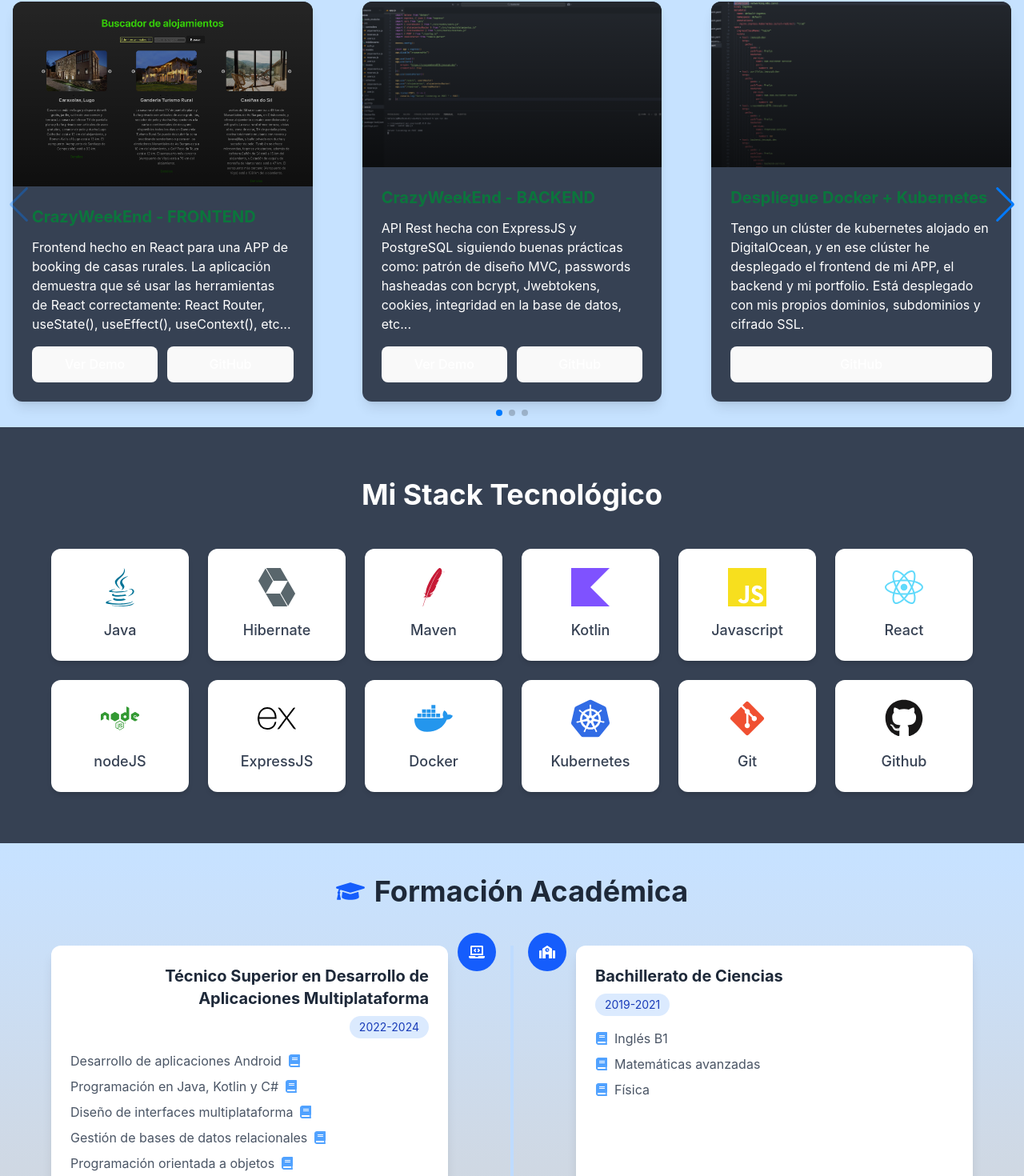
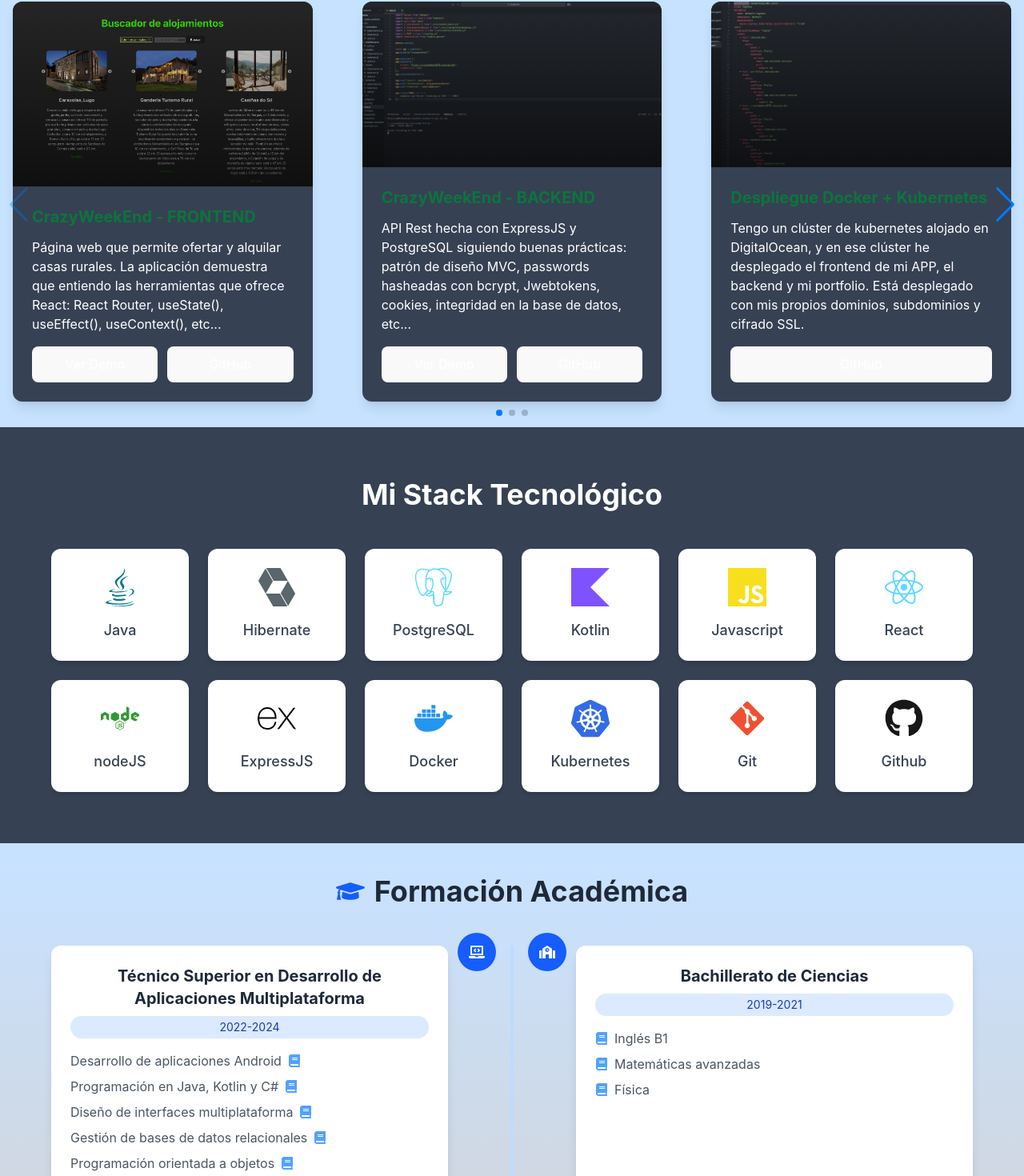
Before and after one commit to KetaLoca/Portfolio-jesuspb, a React (Vite) app: page / in a window 1280 px wide. Shown: the part 609-2079 px from the top of the page at 80% size. Built offline with nearby package versions, Linux system fonts and the light colour scheme.

Commit message:
Puliendo detalles

```diff
--- a/src/components/Formation.jsx
+++ b/src/components/Formation.jsx
@@ -63,9 +63,8 @@ const Formation = () => {
                   </div>
                 </div>
 
-                <h3 className="text-xl font-bold text-gray-800 mb-2">{formacion.title}</h3>
-                <p className="text-blue-600 font-medium mb-2">{formacion.institution}</p>
-                <span className="inline-block bg-blue-100 text-blue-800 px-3 py-1 rounded-full text-sm mb-4">
+                <h3 className="text-xl font-bold text-gray-800 mb-2 text-center">{formacion.title}</h3>
+                <span className="block bg-blue-100 text-blue-800 px-3 py-1 rounded-full text-sm mb-4 text-center">
                   {formacion.year}
                 </span>
 
--- a/src/components/Header.jsx
+++ b/src/components/Header.jsx
@@ -22,7 +22,7 @@ const Header = () => {
     //     }
     // };
 
-    const handleScroll = (sectionId) => {
+    const handleScroll = (sectionId, e) => {
         const section = document.getElementById(sectionId);
         if (section) {
             const headerHeight = headerRef.current?.offsetHeight || 0;
@@ -33,6 +33,7 @@ const Header = () => {
                 behavior: 'smooth'
             });
         }
+        e.target.blur()
     };
 
     return (
@@ -59,7 +60,7 @@ const Header = () => {
                         {sections.map((section) => (
                             <button
                                 key={section.id}
-                                onClick={() => handleScroll(section.id)}
+                                onClick={(e) => handleScroll(section.id, e)}
                                 className={`${activeSection === section.id
                                     ? 'text-indigo-600 border-b-2 border-indigo-600'
                                     : 'text-gray-600 hover:text-indigo-600 transition-colors'
--- a/src/components/Projects.jsx
+++ b/src/components/Projects.jsx
@@ -9,7 +9,7 @@ const Projects = () => {
         {
             id: 1,
             title: "CrazyWeekEnd - FRONTEND",
-            description: "Frontend hecho en React para una APP de booking de casas rurales. La aplicación demuestra que sé usar las herramientas de React correctamente: React Router, useState(), useEffect(), useContext(), etc...",
+            description: "Página web que permite ofertar y alquilar casas rurales. La aplicación demuestra que entiendo las herramientas que ofrece React: React Router, useState(), useEffect(), useContext(), etc...",
             image: "/frontend-buscador.png",
             deployment: "https://crazyweekend570.jesuspb.dev",
             github: "https://github.com/KetaLoca/CrazyWeekEnd"
@@ -17,7 +17,7 @@ const Projects = () => {
         {
             id: 2,
             title: "CrazyWeekEnd - BACKEND",
-            description: "API Rest hecha con ExpressJS y PostgreSQL siguiendo buenas prácticas como: patrón de diseño MVC, passwords hasheadas con bcrypt, Jwebtokens, cookies, integridad en la base de datos, etc...",
+            description: "API Rest hecha con ExpressJS y PostgreSQL siguiendo buenas prácticas: patrón de diseño MVC, passwords hasheadas con bcrypt, Jwebtokens, cookies, integridad en la base de datos, etc...",
             image: "/backend.png",
             deployment: "https://backend.jesuspb.dev/alojamientos",
             github: "https://github.com/KetaLoca/CrazyWeekEnd_API_Express"
--- a/src/components/Tecs.jsx
+++ b/src/components/Tecs.jsx
@@ -1,11 +1,13 @@
 import { FaJava, FaGitAlt, FaGithub, FaDocker, FaReact, FaNode } from "react-icons/fa";
-import { SiHibernate, SiApache, SiKotlin, SiJavascript, SiExpress, SiKubernetes } from "react-icons/si";
+import { SiHibernate, SiPostgresql, SiKotlin, SiJavascript, SiExpress, SiKubernetes } from "react-icons/si";
+import { TbSql } from "react-icons/tb";
+
 
 const Tecs = () => {
   const technologies = [
     { name: "Java", icon: <FaJava />, color: "#007396" },
     { name: "Hibernate", icon: <SiHibernate />, color: "#59666C" },
-    { name: "Maven", icon: <SiApache />, color: "#C71A36" },
+    { name: "PostgreSQL", icon: <SiPostgresql />, color: "#61DAFB" },
     { name: "Kotlin", icon: <SiKotlin />, color: "#7F52FF" },
     { name: "Javascript", icon: <SiJavascript />, color: "#F7DF1E" },
     { name: "React", icon: <FaReact />, color: "#61DAFB" },
```
Also changed, not shown: 1 other file (tests, documents, lock files or other folders). Lines whose indentation alone changed are shown as unchanged.
